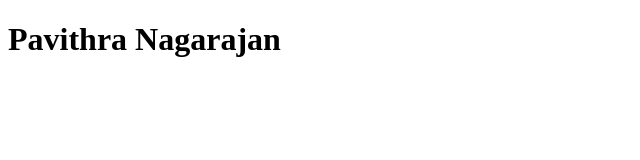
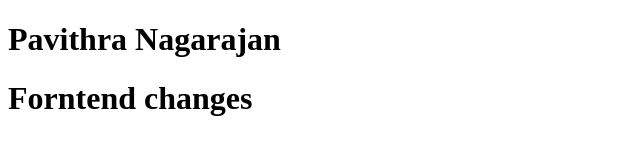
Before and after one commit to pavithraKNRajan/samplerepo, a plain HTML site: page index.html in a window 1280 px wide. Shown: the whole page, without its empty margins (0-640 px from the left). Drawn offline with Linux system fonts and the light colour scheme.

Commit message:
fix:adding h1 tag

```diff
--- a/index.html
+++ b/index.html
@@ -7,5 +7,6 @@
 </head>
 <body>
     <h1>Pavithra Nagarajan</h1>
+    <h1>Forntend changes</h1>
 </body>
 </html>
```
